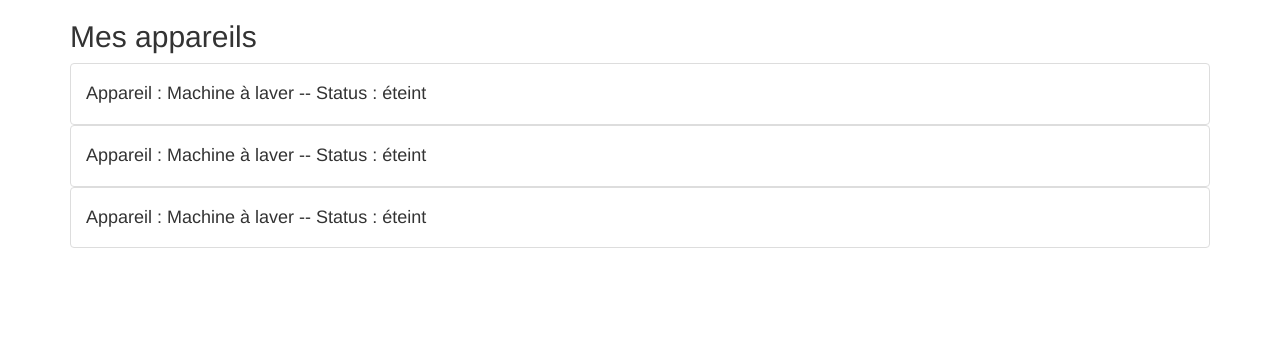
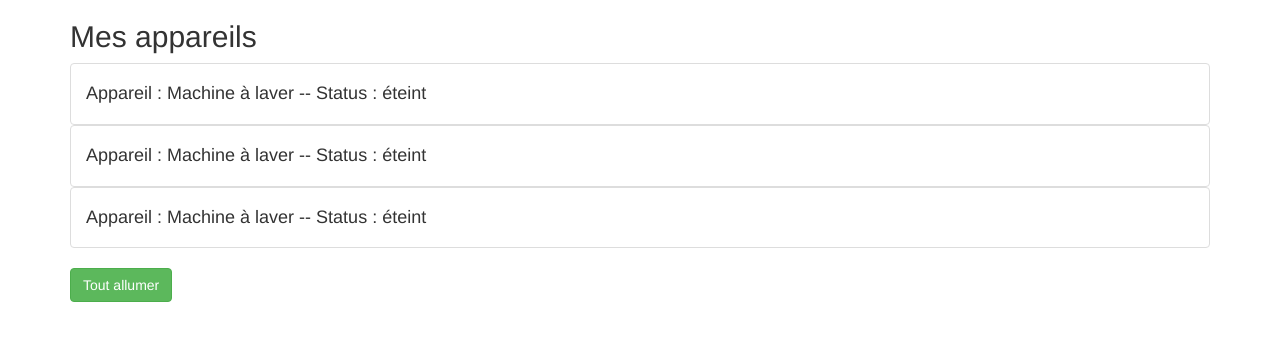
Before and after one commit to Jesdax/learnWithAngularProject, an Angular app: page / in a window 1280 px wide. Shown: the top 340 px of the page. Built offline with nearby package versions, Linux system fonts and the light colour scheme.

Commit message:
Use property binding on button if auth = false => after 4 sec => button enabled

```diff
--- a/src/app/app.component.html
+++ b/src/app/app.component.html
@@ -7,6 +7,7 @@
         <app-device></app-device>
         <app-device></app-device>
       </ul>
+      <button class="btn btn-success" [disabled]="!$isAuth">Tout allumer</button>
     </div>
   </div>
 </div>
--- a/src/app/app.component.ts
+++ b/src/app/app.component.ts
@@ -6,5 +6,12 @@ import { Component } from '@angular/core';
   styleUrls: ['./app.component.scss']
 })
 export class AppComponent {
-  title = 'my awesome app';
+  $isAuth = false;
+  constructor(){
+    setTimeout(
+      () => {
+        this.$isAuth = true;
+      }, 4000
+    );
+  }
 }
```
